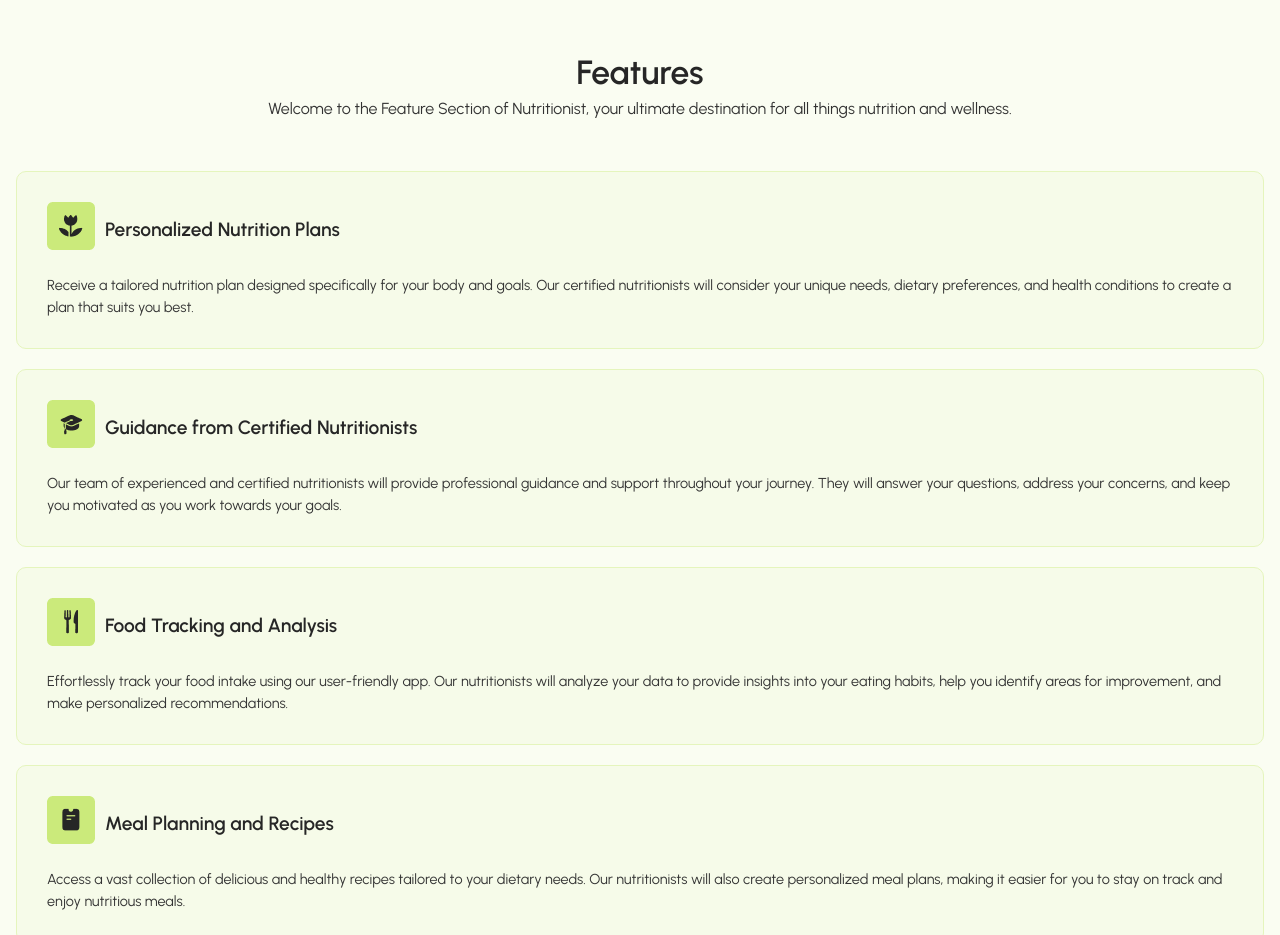
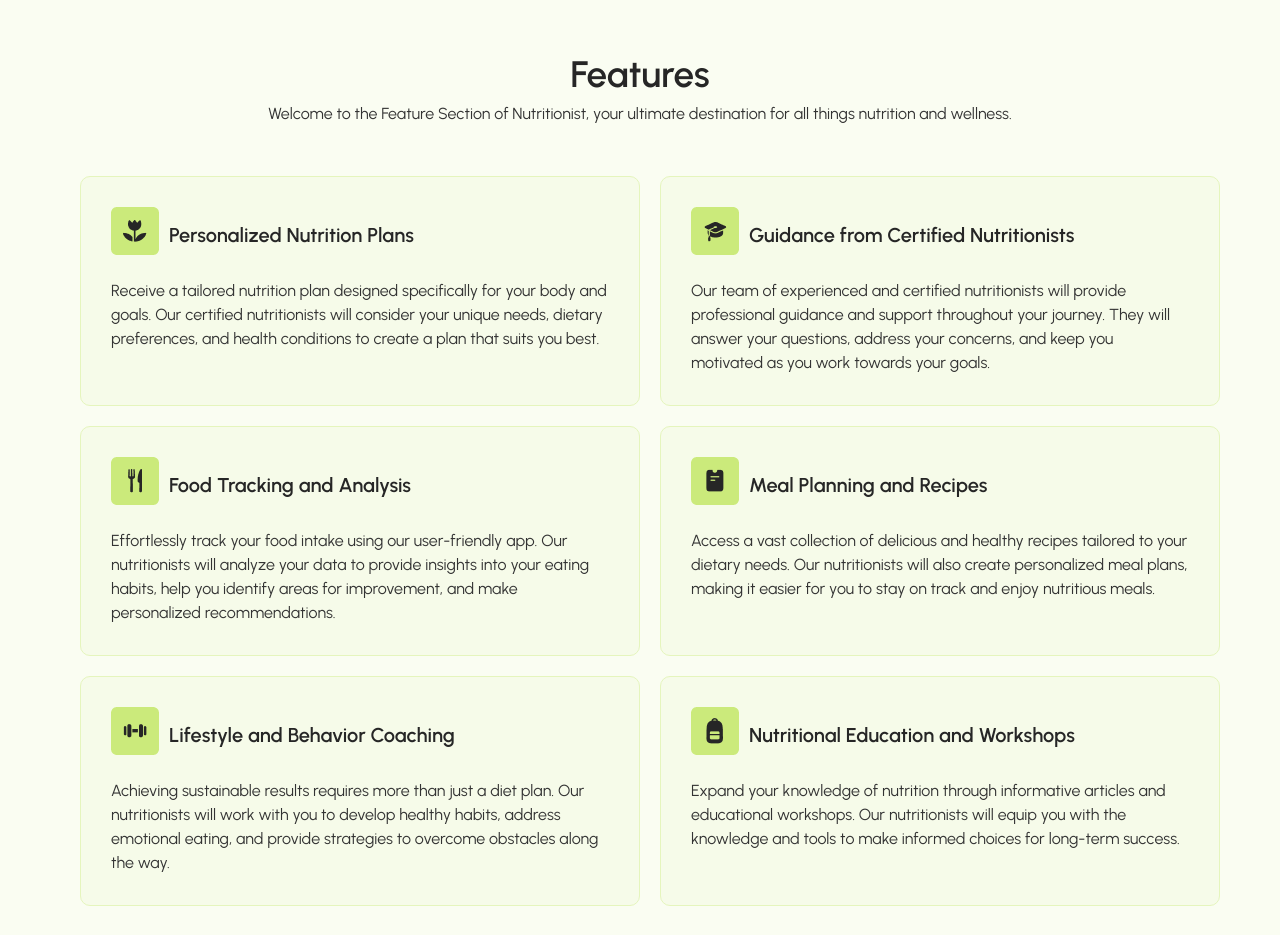
Before and after one commit to kric0007/mtm6201-midterm, a plain HTML site: page index.html in a window 1280 px wide. Shown: the part 857-1792 px from the top of the page. Drawn offline with Linux system fonts and the light colour scheme.

Commit message:
create and style feature section laptop

```diff
--- a/css/style.css
+++ b/css/style.css
@@ -26,6 +26,8 @@
     --absolutewhite: #FFF;
     --paragraph-desktop: 1rem;
     --paragraph-mobile: .875rem;
+    --h2-desktop: 2.3rem;
+    --h3-desktop: 1.25rem;
 }
 
 body {
@@ -866,6 +868,9 @@
     .reviews, .review-images {
         display: none;
     }
+    .hero-text-wrapper p {
+        margin: 0;
+    }
     #reviews-desktop,
     #review-images-desktop {
         display: block;
@@ -892,6 +897,21 @@
    display: flex;
    align-items: center;
 }
+
 /* feauture section starts here */
-
+h2 {
+    font-size: var(--h2-desktop);
 }
+.cards-wrapper {
+    display: grid;
+    grid-template-columns: 50% 50%;
+    margin-left: 80px;
+    margin-right: 80px;
+}
+.cards-item h3 {
+    font-size: var(--h3-desktop);
+}
+.cards-item p {
+    font-size: 1rem;
+}
+}
```
